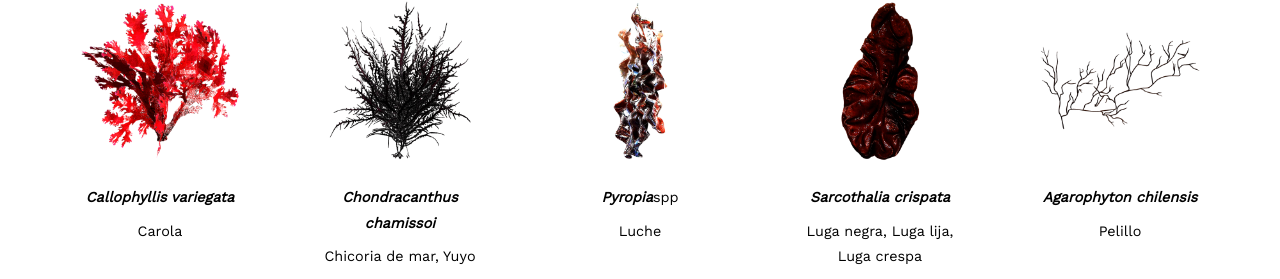
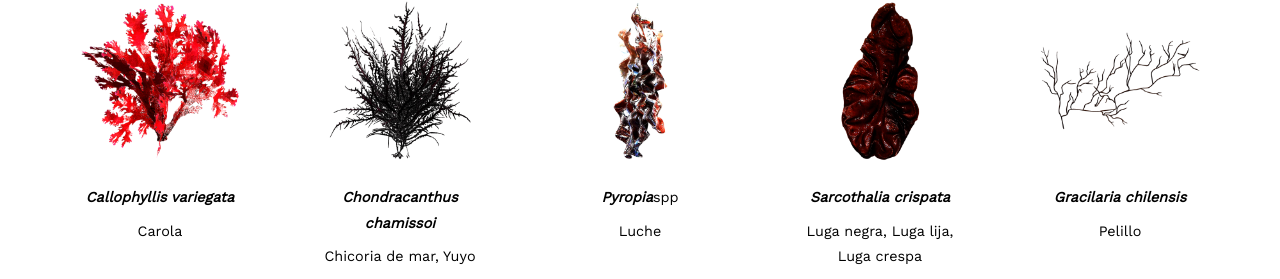
Before and after one commit to a7u7a/museo-algas, a Nuxt app: page / in a window 1280 px wide. Shown: the part 1770-2049 px from the top of the page. Built offline with nearby package versions, Linux system fonts and the light colour scheme.

Commit message:
mini fixes

```diff
--- a/components/about.vue
+++ b/components/about.vue
@@ -13,7 +13,7 @@
           espacio de aprendizaje, conservación y contemplación de una selección
           de Algas endémicas de las costas de Chile. Proporciona herramientas
           para que podamos desarrollar un entendimiento más integral del mundo
-          de la filología, desde un punto de vista científico, social, y
+          de la ficología, desde un punto de vista científico, social, y
           cultural.
           <br>
           <br>
--- a/components/foot.vue
+++ b/components/foot.vue
@@ -1,7 +1,7 @@
 <template>
   <footer class="text-base flex flex-col w-full items-center justify-center h-20 bg-mdla-bg font-sans border-t border-gray-400">
     <p>Archivo de las Algas 2022</p>
-    <a class="underline" href="https://www.instagram.com/museodelasalgas/">Instagram</a>
+    <a class="underline" href="https://www.instagram.com/archivodelasalgas/">Instagram</a>
   </footer>
 </template>
 
--- a/store/index.js
+++ b/store/index.js
@@ -433,7 +433,7 @@ export const state = () => ({
       path: "pelillo",
       ficha: {
         nombres: ["Pelillo"],
-        especie: "Agarophyton chilensis",
+        especie: "Gracilaria chilensis",
         type: "roja",
         abreviatura: "",
         titulo: "Carácterísticas",
```
